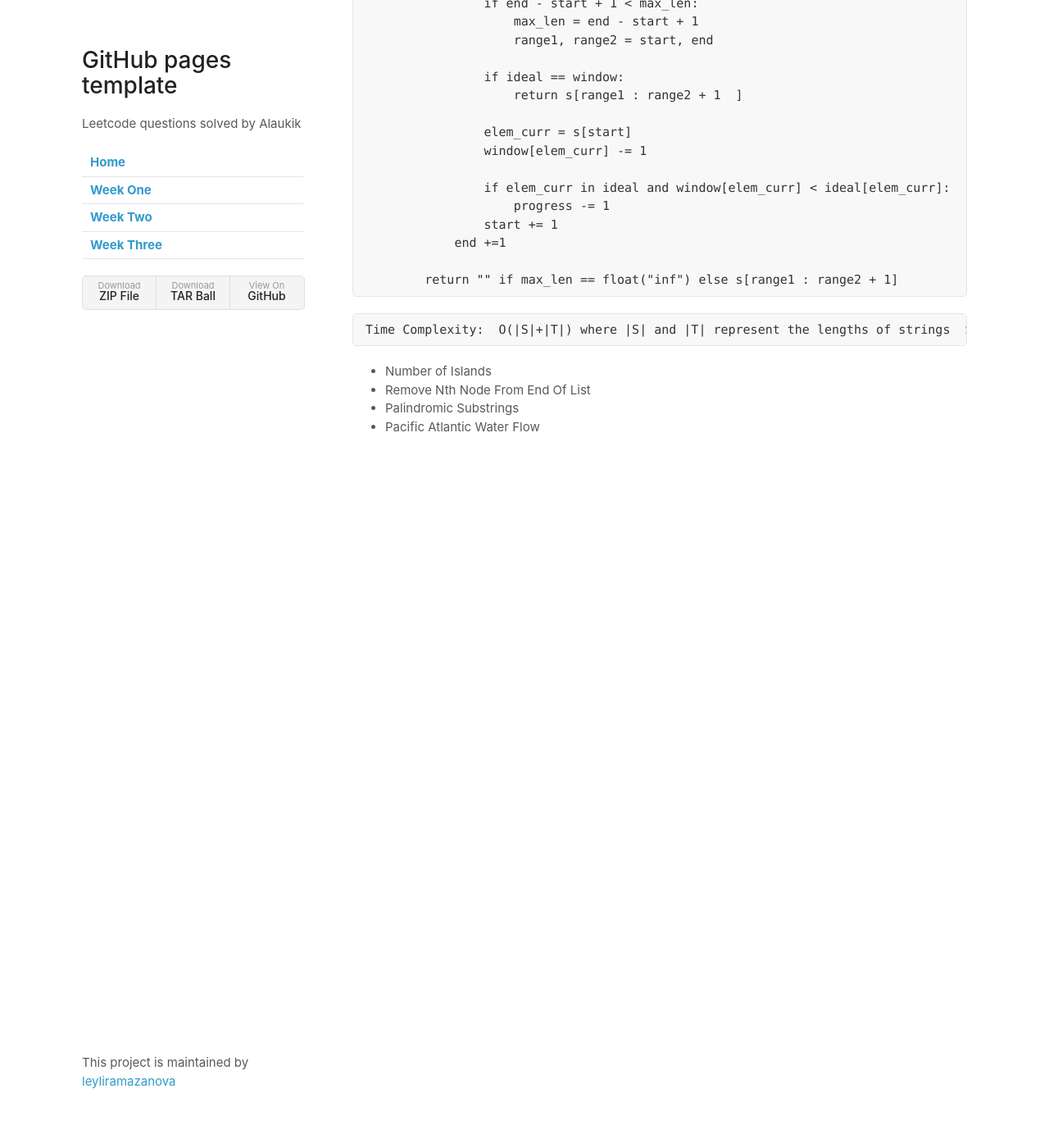
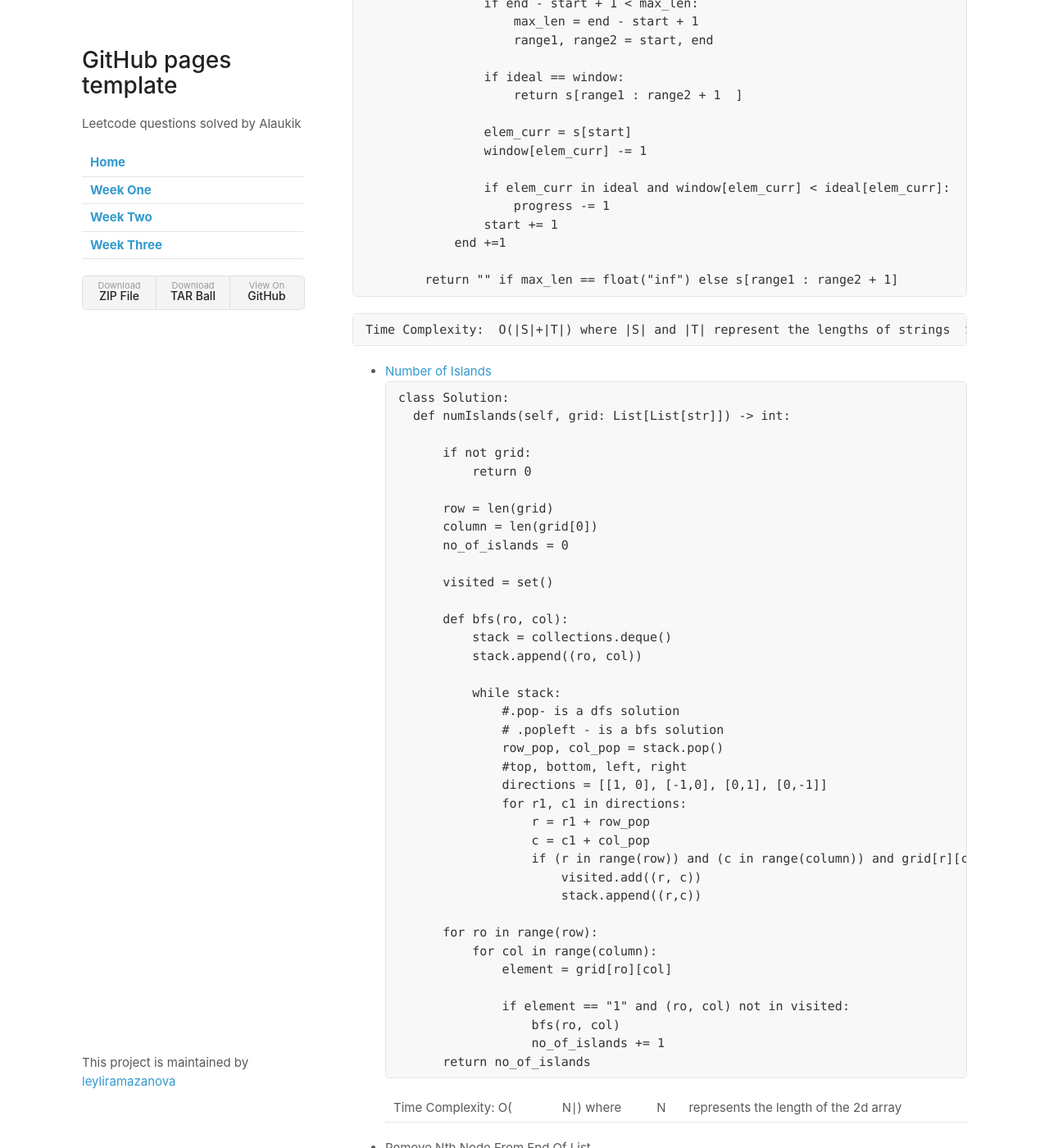
Before and after one commit to leyliramazanova/Five-Weeks-of-Leet-Code, a Jekyll site: the page built from weekTwo.md, in a window 1280 px wide and 1400 px high, scrolled down 5278 px. Shown: the whole window at 82% size. Built offline with Jekyll 4.4.1, drawn with Linux system fonts in a browser that asks for light colours; our own code applies the rules of GitHub Pages for plain Markdown files; before the commit the page ends 5880 px from its top, so only the background shows below that.

Commit message:
code for week 2

````diff
--- a/weekTwo.md
+++ b/weekTwo.md
@@ -259,7 +259,49 @@ class Solution:
 
     Time Complexity:  O(∣S∣+∣T∣) where |S| and |T| represent the lengths of strings  S and T.
 
-- Number of Islands
+- [Number of Islands](https://leetcode.com/problems/number-of-islands/submissions/)
+```python
+class Solution:
+    def numIslands(self, grid: List[List[str]]) -> int:
+
+        if not grid:
+            return 0
+
+        row = len(grid)
+        column = len(grid[0])
+        no_of_islands = 0
+
+        visited = set()
+
+        def bfs(ro, col):
+            stack = collections.deque()
+            stack.append((ro, col))
+
+            while stack:
+                #.pop- is a dfs solution
+                # .popleft - is a bfs solution
+                row_pop, col_pop = stack.pop()
+                #top, bottom, left, right
+                directions = [[1, 0], [-1,0], [0,1], [0,-1]]
+                for r1, c1 in directions:
+                    r = r1 + row_pop
+                    c = c1 + col_pop
+                    if (r in range(row)) and (c in range(column)) and grid[r][c] == "1" and (r,c) not in visited:
+                        visited.add((r, c))
+                        stack.append((r,c))
+
+        for ro in range(row):
+            for col in range(column):
+                element = grid[ro][col]
+
+                if element == "1" and (ro, col) not in visited:
+                    bfs(ro, col)
+                    no_of_islands += 1
+        return no_of_islands
+```
+
+    Time Complexity:  O(|N∣) where |N| represents the length of the 2d array
+
 - Remove Nth Node From End Of List
 - Palindromic Substrings
 - Pacific Atlantic Water Flow
````
